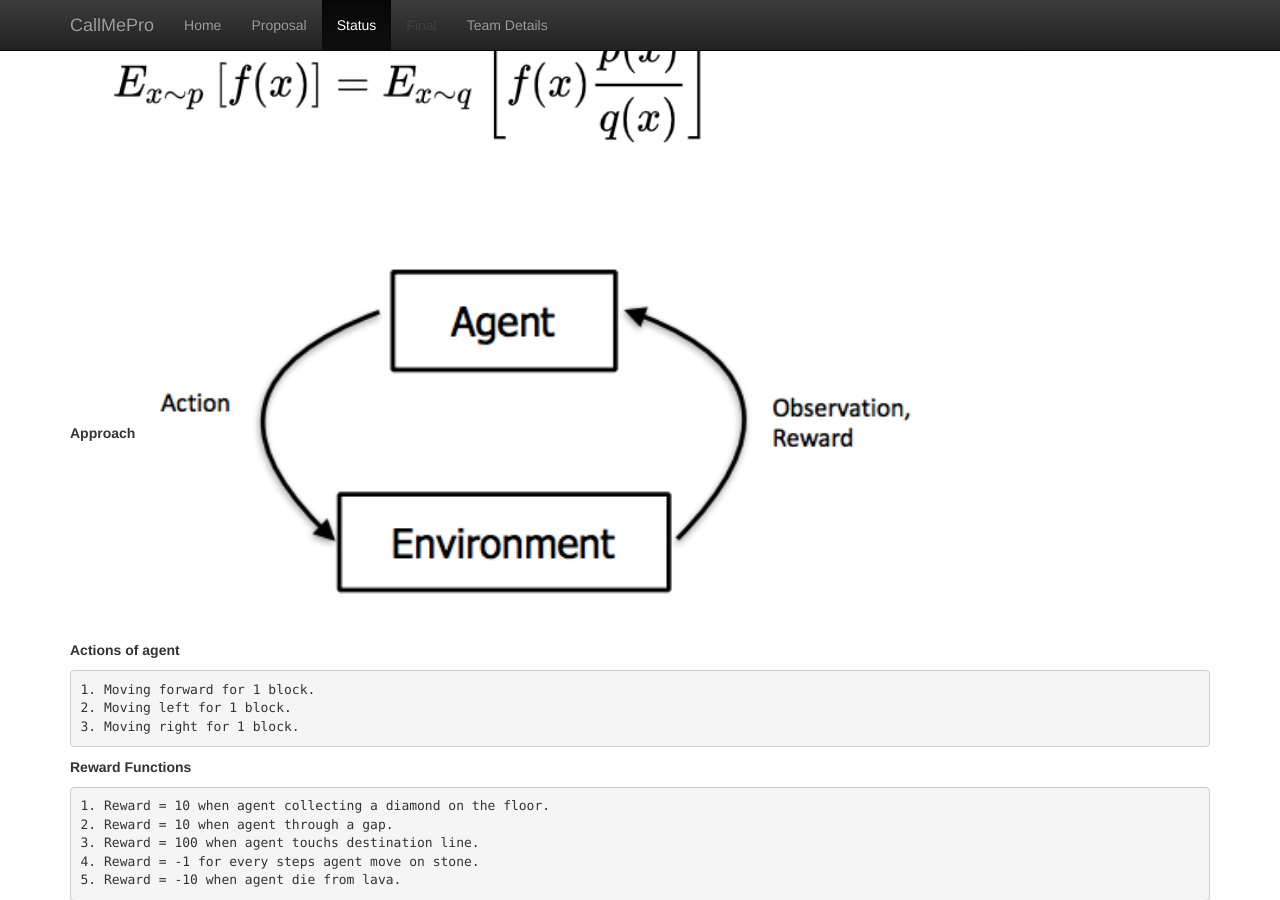
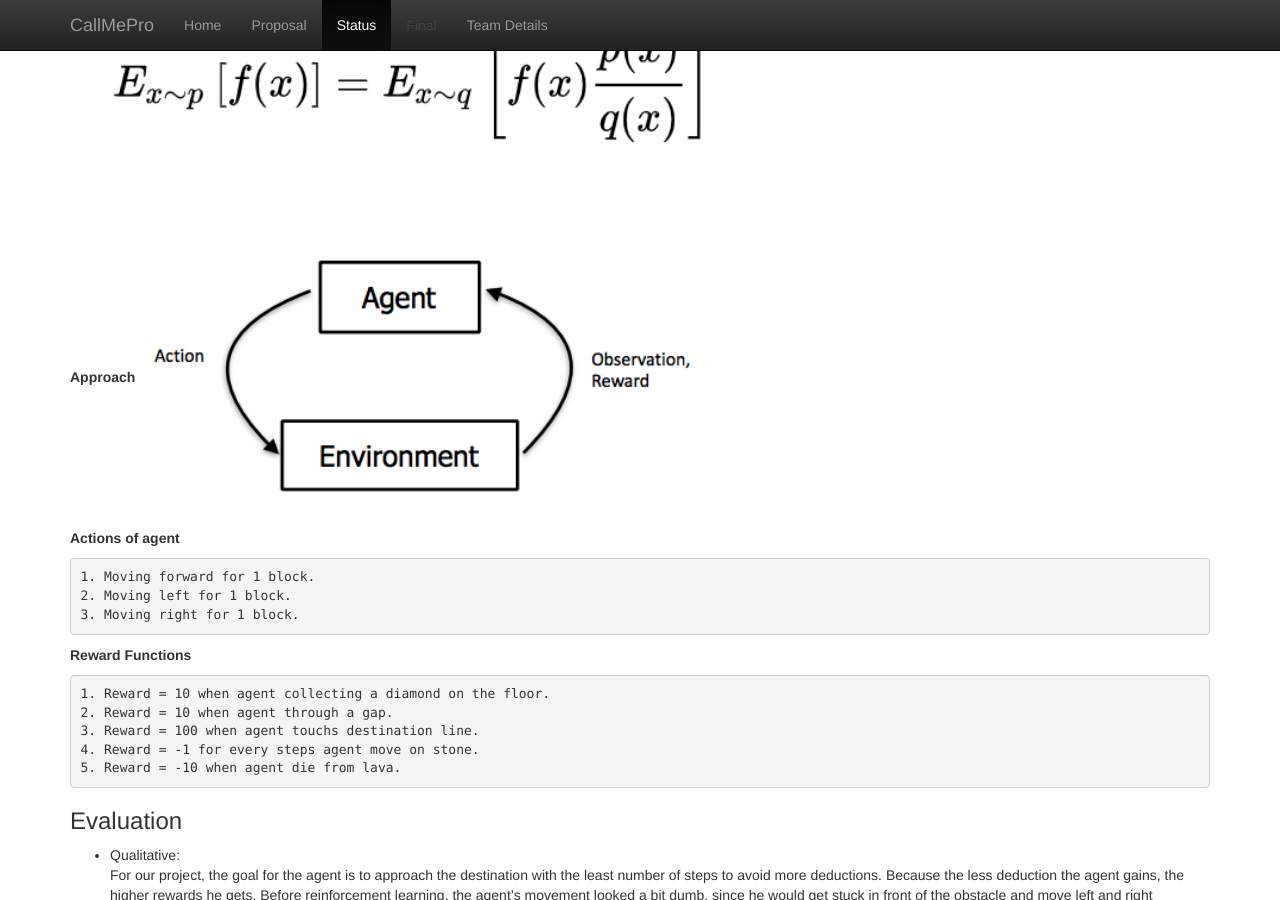
Before and after one commit to Markmzy/CallMePro, a Jekyll site: the page built from docs/status.md, in a window 1280 px wide and 900 px high, scrolled down 2544 px. Built offline with Jekyll 4.4.1, drawn with Linux system fonts in a browser that asks for light colours.

Commit message:
Update status.md

```diff
--- a/docs/status.md
+++ b/docs/status.md
@@ -35,7 +35,7 @@ In the actual training process, there will be an operation on the clip:
 <br />
 
 **Approach**
-![approach](approach.png){:height="70%" width="70%"}
+![approach](approach.png){:height="50%" width="50%"}
 
 **Actions of agent**
 
```
